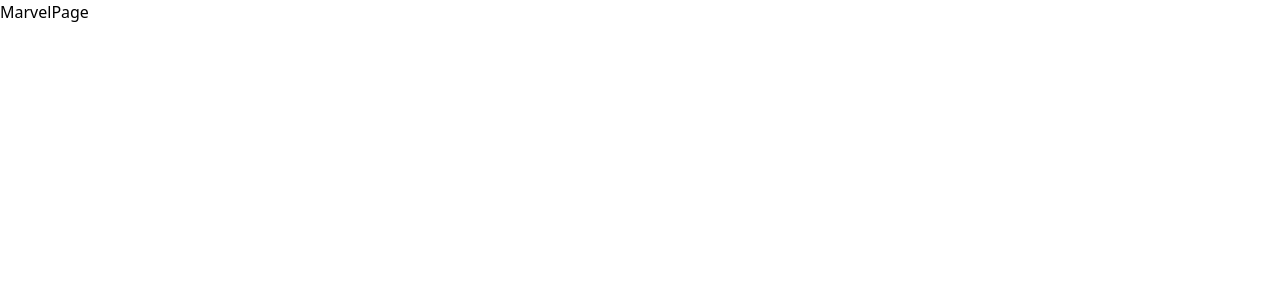
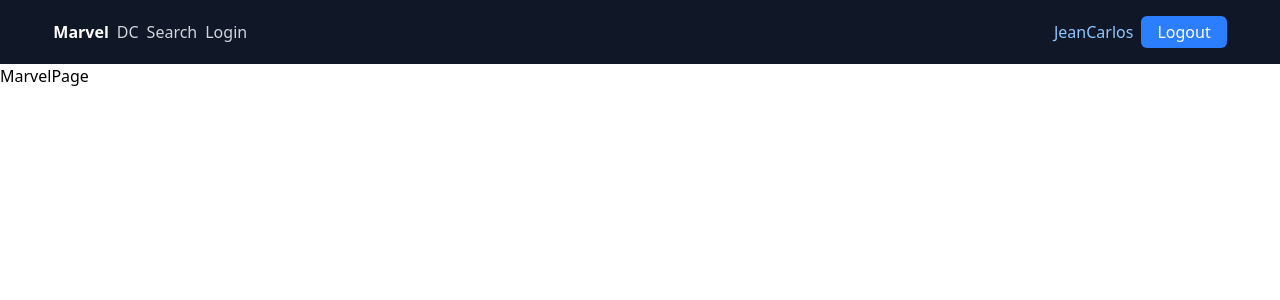
Before and after one commit to JmAtochePascual/Heroe-app, a React (Vite) app: page /marvel in a window 1280 px wide. Shown: the top 300 px of the page. Built offline with nearby package versions, Linux system fonts and the light colour scheme.

Commit message:
feat: :art: Add router

```diff
--- /dev/null
+++ b/src/heroes/index.ts
@@ -0,0 +1,2 @@
+export * from "./pages";
+export * from "./layout/HeroLayout";
--- /dev/null
+++ b/src/heroes/pages/index.ts
@@ -0,0 +1,5 @@
+
+export * from "./DcPage";
+export * from "./HeroPage";
+export * from "./MarvelPage";
+export * from "./SearchPage";
--- a/src/router/AppRouter.tsx
+++ b/src/router/AppRouter.tsx
@@ -1,16 +1,22 @@
-import { Navigate, Route, Routes } from "react-router"
-import { MarvelPage } from "../heroes/pages/MarvelPage"
-import { DcPage } from "../heroes/pages/DcPage"
-import { LoginPage } from "../auth/pages/LoginPage"
+import { Navigate, Route, Routes } from "react-router";
+import { DcPage, HeroLayout, HeroPage, MarvelPage, SearchPage } from "../heroes";
+import { LoginLayout, LoginPage } from "../auth";
 
 export const AppRouter = () => {
   return (
     <Routes>
-      <Route path="marvel" element={<MarvelPage />} />
-      <Route path="dc" element={<DcPage />} />
-      <Route path="login" element={<LoginPage />} />
+      <Route element={<LoginLayout />}>
+        <Route index path="login" element={<LoginPage />} />
+      </Route>
+
+      <Route element={<HeroLayout />}>
+        <Route index path="marvel" element={<MarvelPage />} />
+        <Route path="dc" element={<DcPage />} />
+        <Route path="search" element={<SearchPage />} />
+        <Route path="hero" element={<HeroPage />} />
+      </Route>
 
       <Route path="/*" element={<Navigate to="marvel" />} />
     </Routes>
-  )
-}
+  );
+};
```
